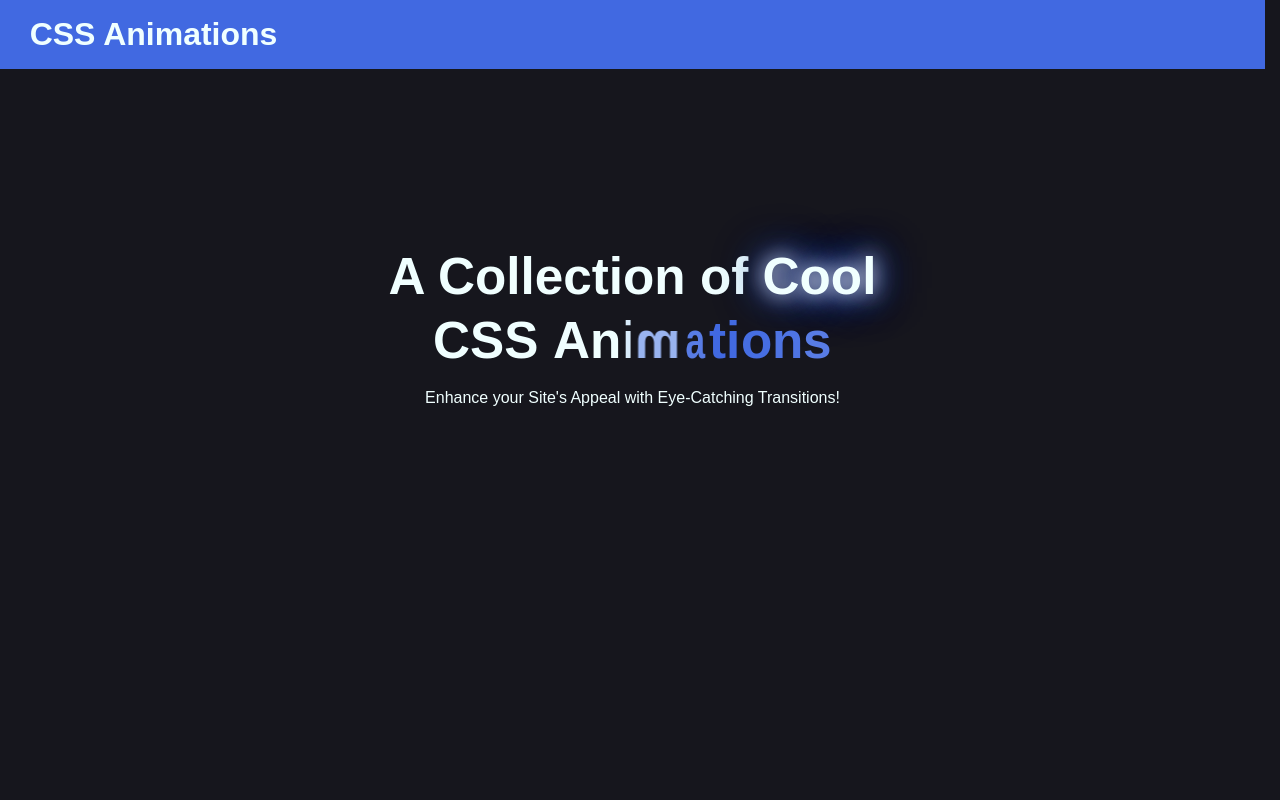
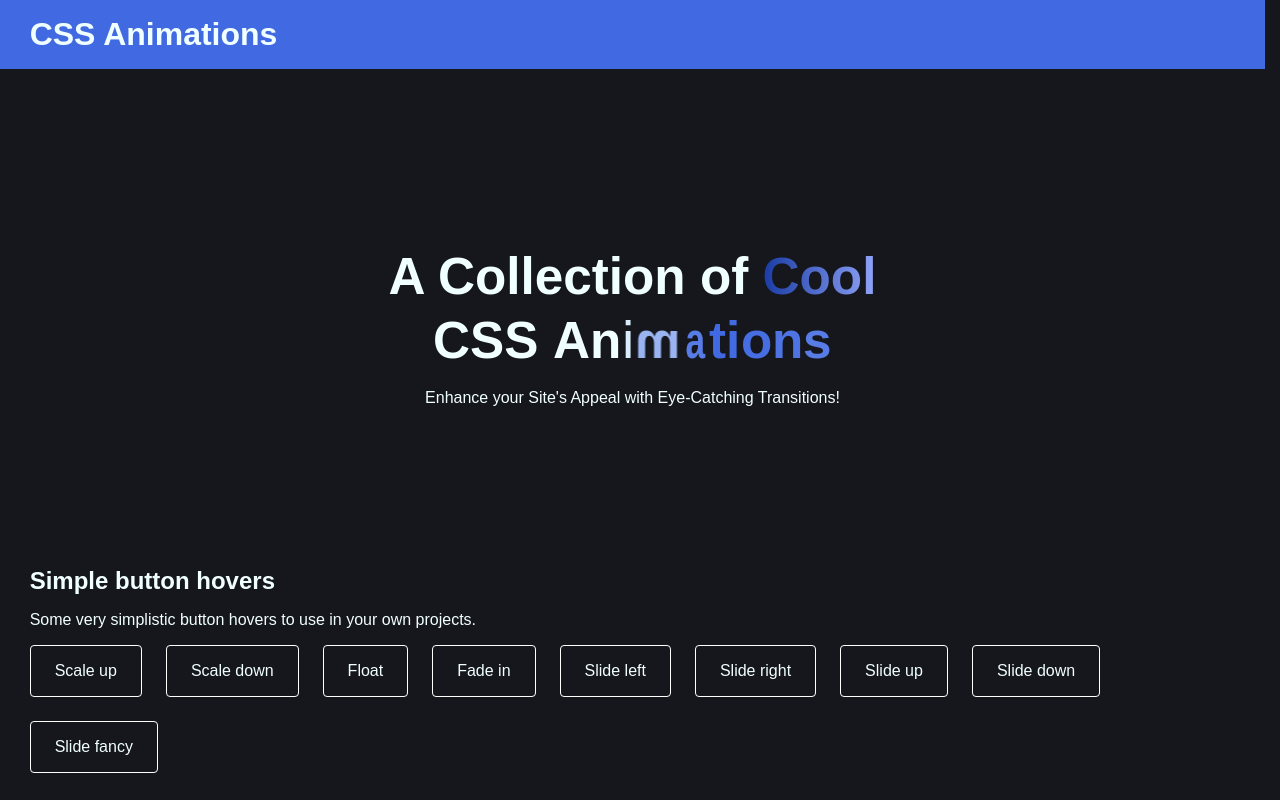
Before and after one commit to AbhinavTuladhar/css-animations-collection, a Nuxt app: page / in a window 1280 px wide. Built offline with nearby package versions, Linux system fonts and the light colour scheme; a web font is replaced by a local one.

Commit message:
feat: make simple button hover animations

```diff
--- a/assets/scss/base/_containers.scss
+++ b/assets/scss/base/_containers.scss
@@ -2,13 +2,12 @@
   --gap: clamp(1rem, 0.667rem + 1.481vw, 2rem);
   --full: minmax(var(--gap), 1fr);
   --content: min(var(--max-width), 100% - var(--gap) * 2);
-  --max-width: 1024px;
+  --max-width: 1280px;
 
   display: grid;
   grid-template-columns:
-    [full-start] var(--full)
-    [content-start] var(--content) [content-end]
-    var(--full) [full-end];
+    [full-start] var(--full) [content-start] var(--content)
+    [content-end] var(--full) [full-end];
 
   .content {
     grid-column: content;
@@ -19,11 +18,11 @@
     grid-column: full;
   }
 
-  $breakpoints: (1280px, 1440px);
+  // $breakpoints: (1280px, 1440px);
 
-  @each $breakpoint in $breakpoints {
-    @media screen and (min-width: $breakpoint) {
-      --max-width: #{$breakpoint};
-    }
-  }
+  // @each $breakpoint in $breakpoints {
+  //   @media screen and (min-width: $breakpoint) {
+  //     --max-width: #{$breakpoint};
+  //   }
+  // }
 }
--- a/components/hero-banner/index.vue
+++ b/components/hero-banner/index.vue
@@ -2,7 +2,7 @@
   <div class="hero-banner">
     <h1 class="title">
       <span> A Collection of </span>
-      <span class="glow"> Cool </span>
+      <span class="gradient-text"> Cool </span>
       <span> CSS </span>
       <span>A</span>
       <span>n</span>
@@ -27,7 +27,7 @@
   place-items: center;
   gap: 1rem;
   margin-top: -5rem;
-  padding-top: 15rem;
+  padding-block: 15rem 10rem;
 }
 
 .title {
@@ -46,6 +46,12 @@
       animation-delay: 0.2s * ($index);
     }
   }
+}
+
+.gradient-text {
+  background: linear-gradient(to right, hsl(225, 73%, 37%), hsl(229, 89%, 77%));
+  color: transparent;
+  background-clip: text;
 }
 
 .glow {
--- /dev/null
+++ b/components/home/simple-hover-section/index.vue
@@ -0,0 +1,158 @@
+<template>
+  <div class="simple-hovers">
+    <h2>Simple button hovers</h2>
+    <p>Some very simplistic button hovers to use in your own projects.</p>
+    <div class="button-container">
+      <button class="btn scale-up">Scale up</button>
+      <button class="btn scale-down">Scale down</button>
+      <button class="btn float">Float</button>
+      <button class="btn fade-in">Fade in</button>
+      <button class="btn slide slide-left">
+        <span> Slide left </span>
+      </button>
+      <button class="btn slide slide-right">
+        <span> Slide right </span>
+      </button>
+      <button class="btn slide slide-up">
+        <span> Slide up </span>
+      </button>
+      <button class="btn slide slide-down">
+        <span> Slide down </span>
+      </button>
+      <button class="btn slide slide-fancy">
+        <span> Slide fancy </span>
+      </button>
+    </div>
+  </div>
+</template>
+
+<script setup lang="ts"></script>
+
+<style scoped lang="scss">
+.simple-hovers {
+  display: flex;
+  flex-direction: column;
+  gap: 1rem;
+}
+
+.button-container {
+  display: flex;
+  flex-wrap: wrap;
+  gap: 1.5rem;
+}
+
+.btn {
+  position: relative;
+  padding: 1em 1.5em;
+  background-color: #16161d;
+  border: 1px solid white;
+  border-radius: 4px;
+  transition: all 0.4s ease-out;
+  cursor: pointer;
+}
+
+.scale {
+  &-up:hover {
+    transform: scale(1.05);
+  }
+
+  &-down:hover {
+    transform: scale(0.95);
+  }
+}
+
+.float:hover {
+  transform: translateY(-4px);
+}
+
+.fade-in:hover {
+  background-color: royalblue;
+  color: white;
+}
+
+// Common styles for all the 'slide' buttons
+.slide {
+  span {
+    position: relative;
+    z-index: 5;
+  }
+
+  &::before {
+    content: "";
+    position: absolute;
+    width: 100%;
+    height: 100%;
+    background-color: royalblue;
+    transition: all 0.4s ease-out;
+    z-index: 0;
+    border-radius: 4px;
+  }
+}
+
+.slide-left {
+  &::before {
+    top: 0;
+    left: 0;
+    transform: scaleX(0);
+    transform-origin: left;
+  }
+
+  &:hover::before {
+    transform: scaleX(1);
+  }
+}
+
+.slide-right {
+  &::before {
+    top: 0;
+    right: 0;
+    transform: scaleX(0);
+    transform-origin: right;
+  }
+
+  &:hover::before {
+    transform: scaleX(1);
+  }
+}
+
+.slide-up {
+  &::before {
+    top: 0;
+    left: 0;
+    transform: scaleY(0);
+    transform-origin: top;
+  }
+
+  &:hover::before {
+    transform: scaleY(1);
+  }
+}
+
+.slide-down {
+  &::before {
+    bottom: 0;
+    left: 0;
+    transform: scaleY(0);
+    transform-origin: bottom;
+  }
+
+  &:hover::before {
+    transform: scaleY(1);
+  }
+}
+
+.slide-fancy {
+  &::before {
+    left: 0;
+    top: 0;
+    transform: scaleX(0);
+    transform-origin: right;
+    transition: transform 0.4s ease-out;
+  }
+
+  &:hover::before {
+    transform: scaleX(1);
+    transform-origin: left;
+  }
+}
+</style>
--- a/nuxt.config.ts
+++ b/nuxt.config.ts
@@ -3,7 +3,7 @@ import { resolve } from "path";
 
 export default defineNuxtConfig({
   compatibilityDate: "2024-11-01",
-  devtools: { enabled: true },
+  devtools: { enabled: false },
   modules: ["@nuxt/eslint"],
   alias: {
     "@": resolve(__dirname, "/"),
--- a/pages/index.vue
+++ b/pages/index.vue
@@ -1,5 +1,22 @@
 <template>
   <div class="landing-page">
-    <HeroBanner />
+    <section v-if="showHero">
+      <HeroBanner />
+    </section>
+    <section class="content-grid">
+      <div class="simple-hovers">
+        <HomeSimpleHoverSection />
+      </div>
+    </section>
   </div>
 </template>
+
+<script setup lang="ts">
+const showHero = ref(true);
+</script>
+
+<style scoped lang="scss">
+.simple-hovers {
+  grid-column: content;
+}
+</style>
```
